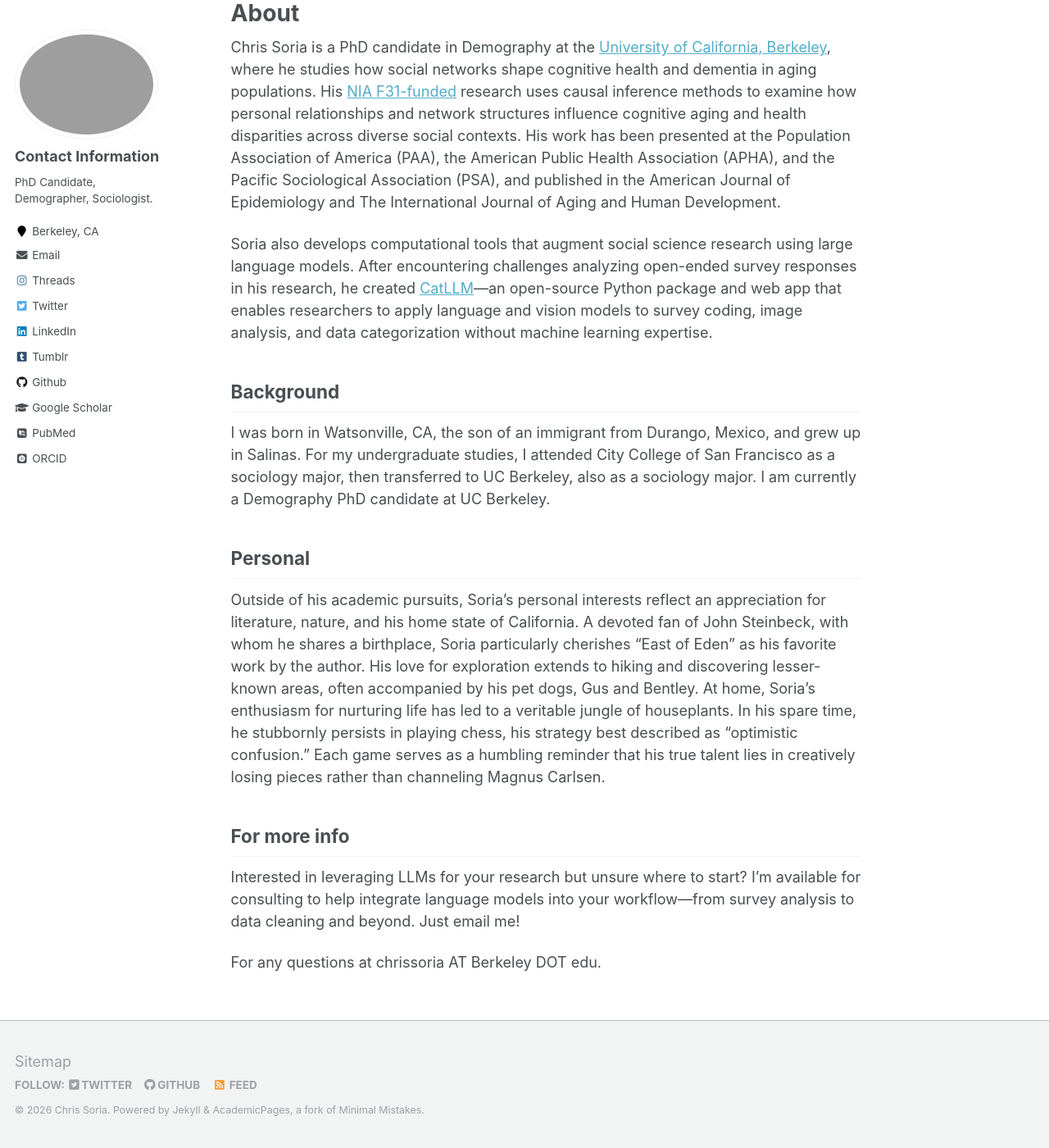
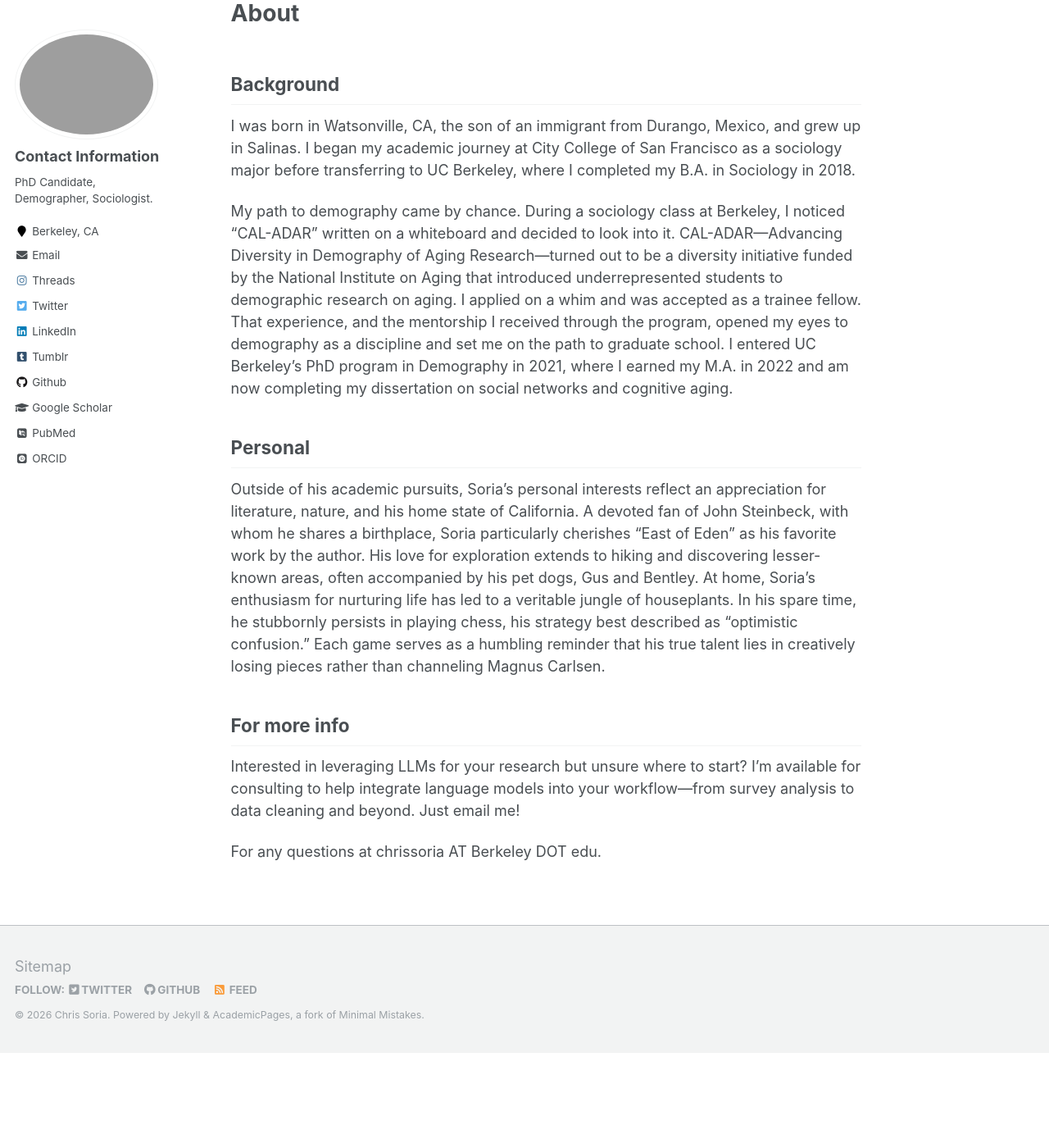
Before and after one commit to chrissoria/chrissoria.github.io, a Jekyll site: the page built from _pages/about.md, in a window 1280 px wide and 1400 px high, scrolled down 116 px. Shown: the whole window at 82% size. Built offline with Jekyll 4.4.1, drawn with Linux system fonts in a browser that asks for light colours; some web fonts are replaced.

Commit message:
updating website

```diff
--- a/_pages/about.md
+++ b/_pages/about.md
@@ -6,13 +6,11 @@ description: "About Chris Soria - PhD Candidate in Demography at UC Berkeley stu
 author_profile: true
 ---
 
-Chris Soria is a PhD candidate in Demography at the [University of California, Berkeley](https://www.demog.berkeley.edu/graduate-students/christopher-soria/#:~:text=Demography%20PhD&text=Chris%20Soria%2C%20a%20PhD%20candidate,and%20dementia%20in%20aging%20populations.), where he studies how social networks shape cognitive health and dementia in aging populations. His [NIA F31-funded](https://reporter.nih.gov/search/kHoWAniqj0iJsgXgWI3_mQ/project-details/11071776) research uses causal inference methods to examine how personal relationships and network structures influence cognitive aging and health disparities across diverse social contexts. His work has been presented at the Population Association of America (PAA), the American Public Health Association (APHA), and the Pacific Sociological Association (PSA), and published in the American Journal of Epidemiology and The International Journal of Aging and Human Development.
-
-Soria also develops computational tools that augment social science research using large language models. After encountering challenges analyzing open-ended survey responses in his research, he created [CatLLM](/catllm/)—an open-source Python package and web app that enables researchers to apply language and vision models to survey coding, image analysis, and data categorization without machine learning expertise.
-
 Background
 ------
-I was born in Watsonville, CA, the son of an immigrant from Durango, Mexico, and grew up in Salinas. For my undergraduate studies, I attended City College of San Francisco as a sociology major, then transferred to UC Berkeley, also as a sociology major. I am currently a Demography PhD candidate at UC Berkeley.
+I was born in Watsonville, CA, the son of an immigrant from Durango, Mexico, and grew up in Salinas. I began my academic journey at City College of San Francisco as a sociology major before transferring to UC Berkeley, where I completed my B.A. in Sociology in 2018.
+
+My path to demography came by chance. During a sociology class at Berkeley, I noticed "CAL-ADAR" written on a whiteboard and decided to look into it. CAL-ADAR—Advancing Diversity in Demography of Aging Research—turned out to be a diversity initiative funded by the National Institute on Aging that introduced underrepresented students to demographic research on aging. I applied on a whim and was accepted as a trainee fellow. That experience, and the mentorship I received through the program, opened my eyes to demography as a discipline and set me on the path to graduate school. I entered UC Berkeley's PhD program in Demography in 2021, where I earned my M.A. in 2022 and am now completing my dissertation on social networks and cognitive aging.
 
 Personal
 ------
--- a/_sass/_archive.scss
+++ b/_sass/_archive.scss
@@ -12,6 +12,8 @@
   @include breakpoint($large) {
     @include span(10 of 12 last);
     @include prefix(0.5 of 12);
+    -webkit-animation: flyInFromRight 0.8s ease-out forwards;
+    animation: flyInFromRight 0.8s ease-out forwards;
   }
 
   a {
```
